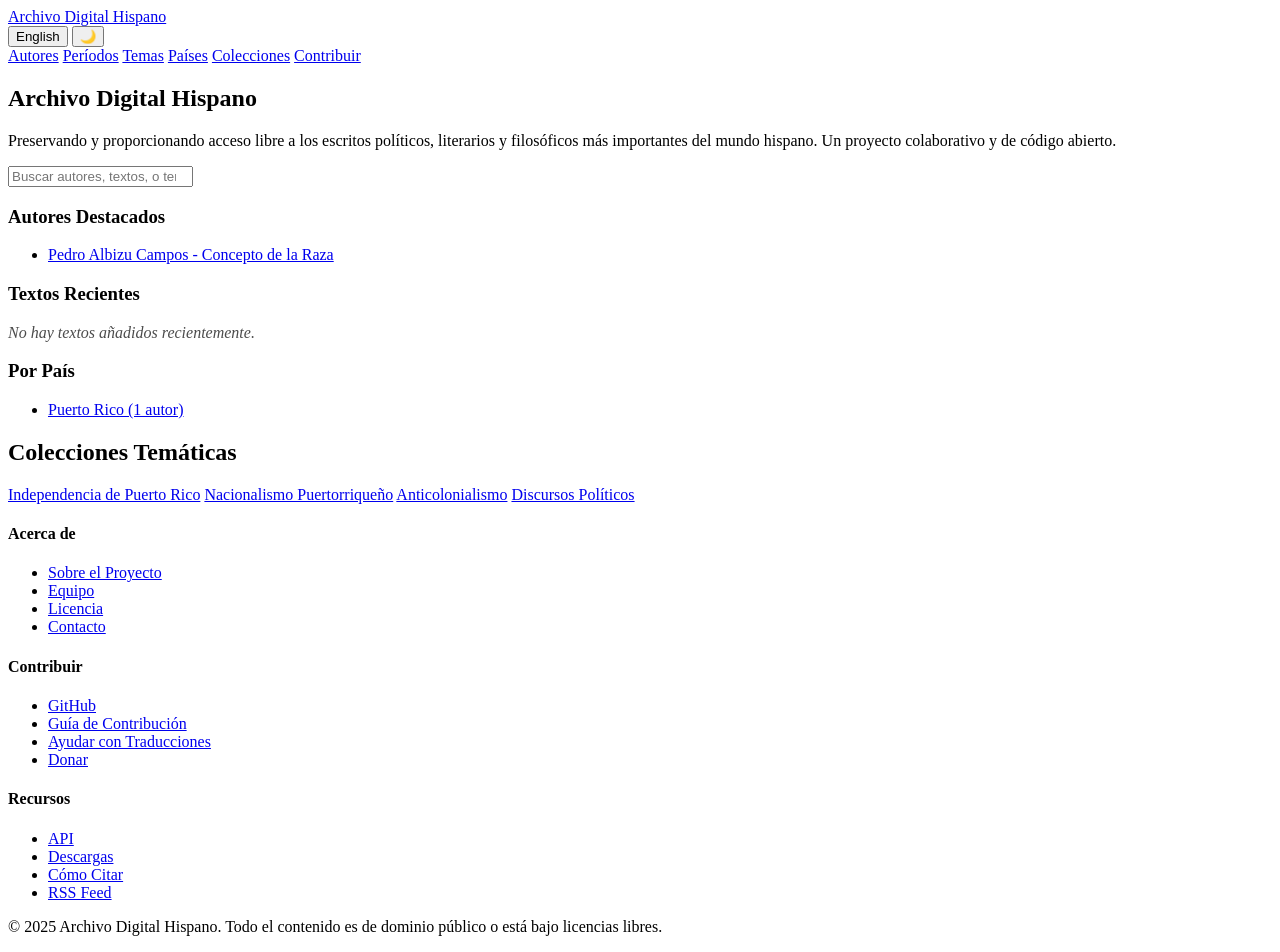
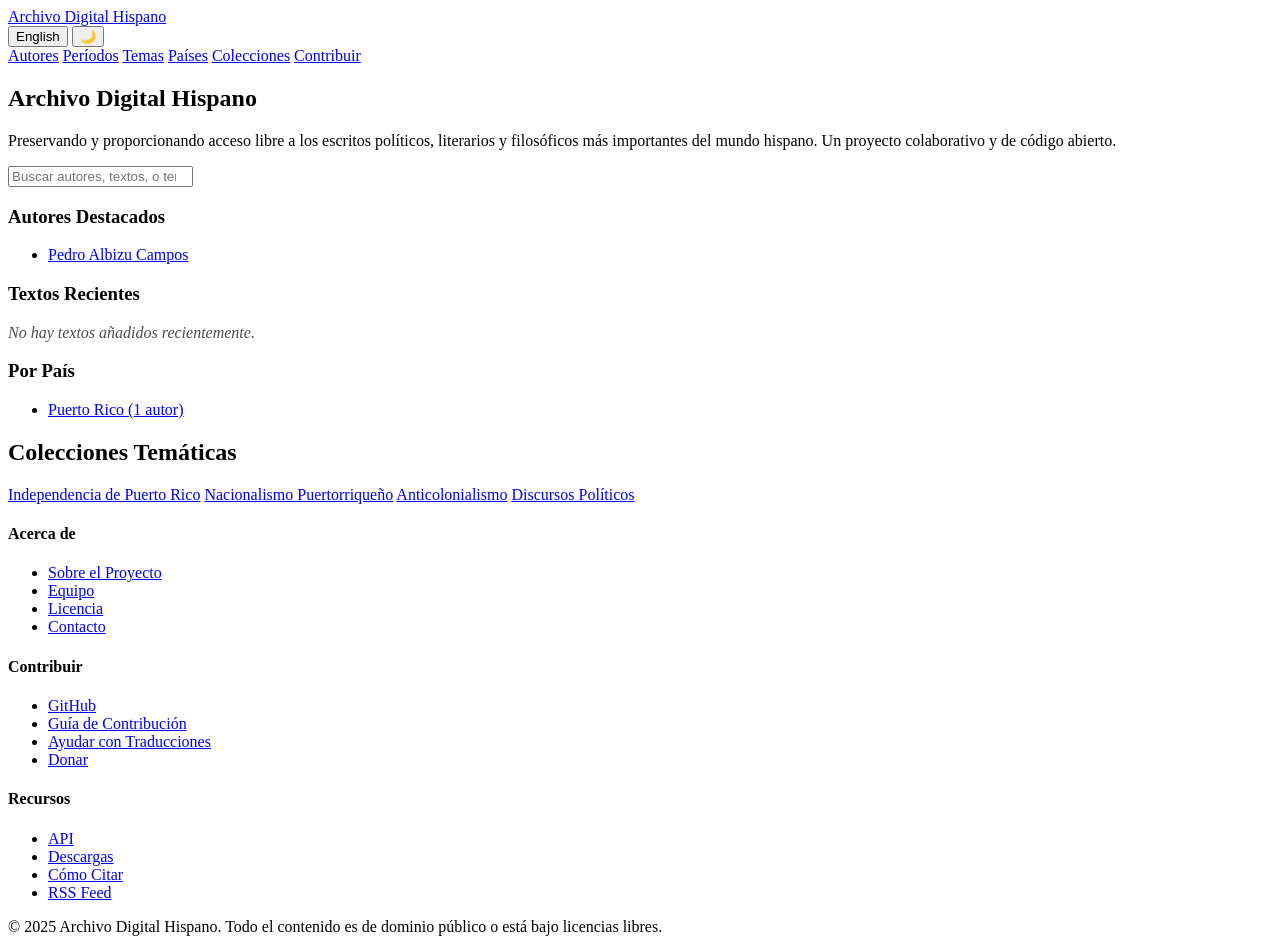
Before and after one commit to archivohispano/archivo, a Jekyll site: the page built from index.html, in a window 1280 px wide. Built offline with Jekyll 4.4.1, drawn with Linux system fonts in a browser that asks for light colours.

Commit message:
Update index.html

```diff
--- a/index.html
+++ b/index.html
@@ -19,7 +19,7 @@
 <nav>
     <div class="container">
         <div class="nav-links">
-            <a href="#autores">Autores</a>
+            <a href="/es/autores">Autores</a>
             <a href="#periodos">Períodos</a>
             <a href="#temas">Temas</a>
             <a href="#paises">Países</a>
@@ -44,7 +44,7 @@
             <div class="featured-card">
                 <h3>Autores Destacados</h3>
                 <ul>
-                    <li><a href="/es/textos/pedro-albizu-campos/concepto-de-la-raza">Pedro Albizu Campos - Concepto de la Raza</a></li>
+                    <li><a href="/es/autores/pedro-albizu-campos">Pedro Albizu Campos</a></li>
                 </ul>
             </div>
 
```
